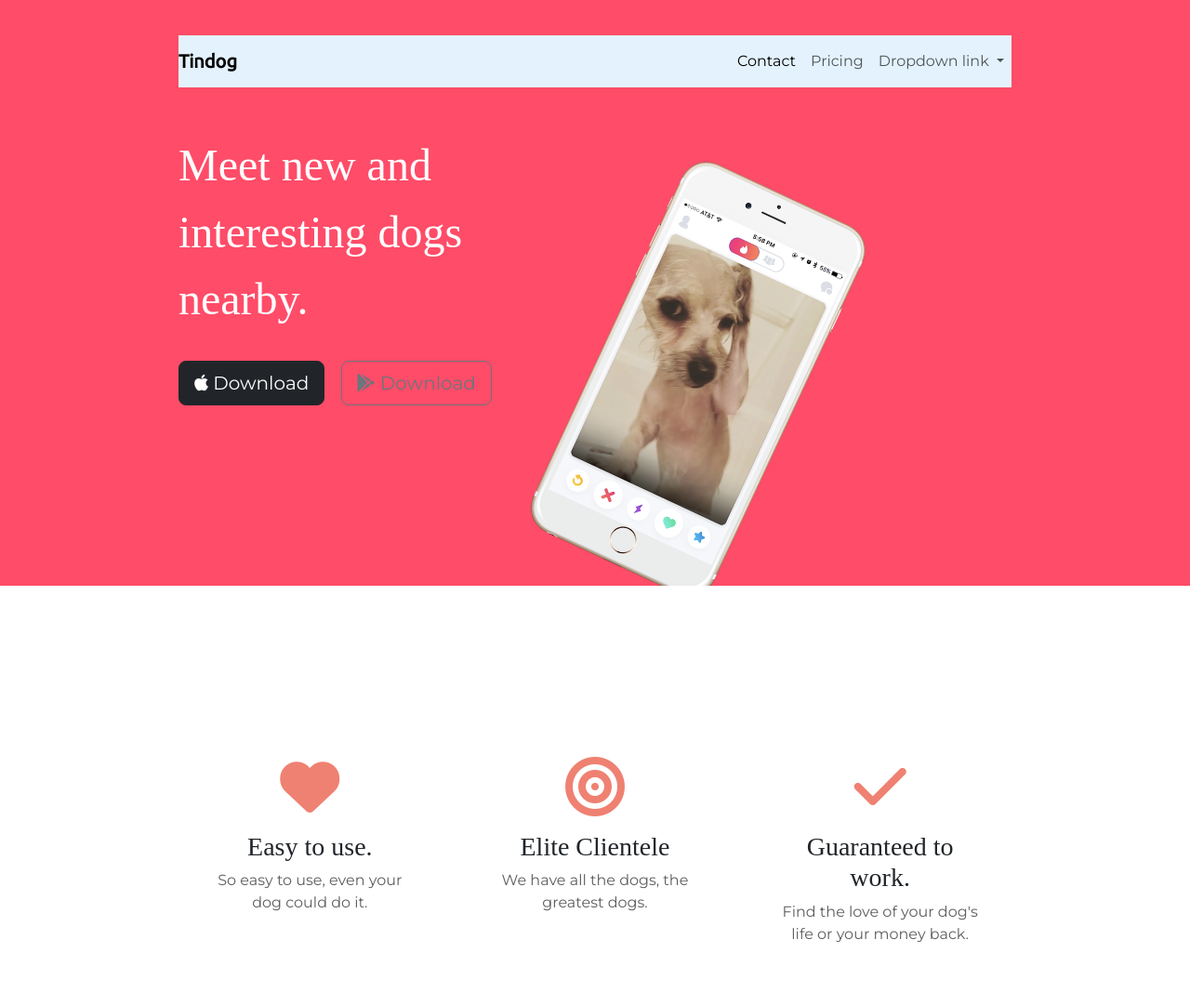
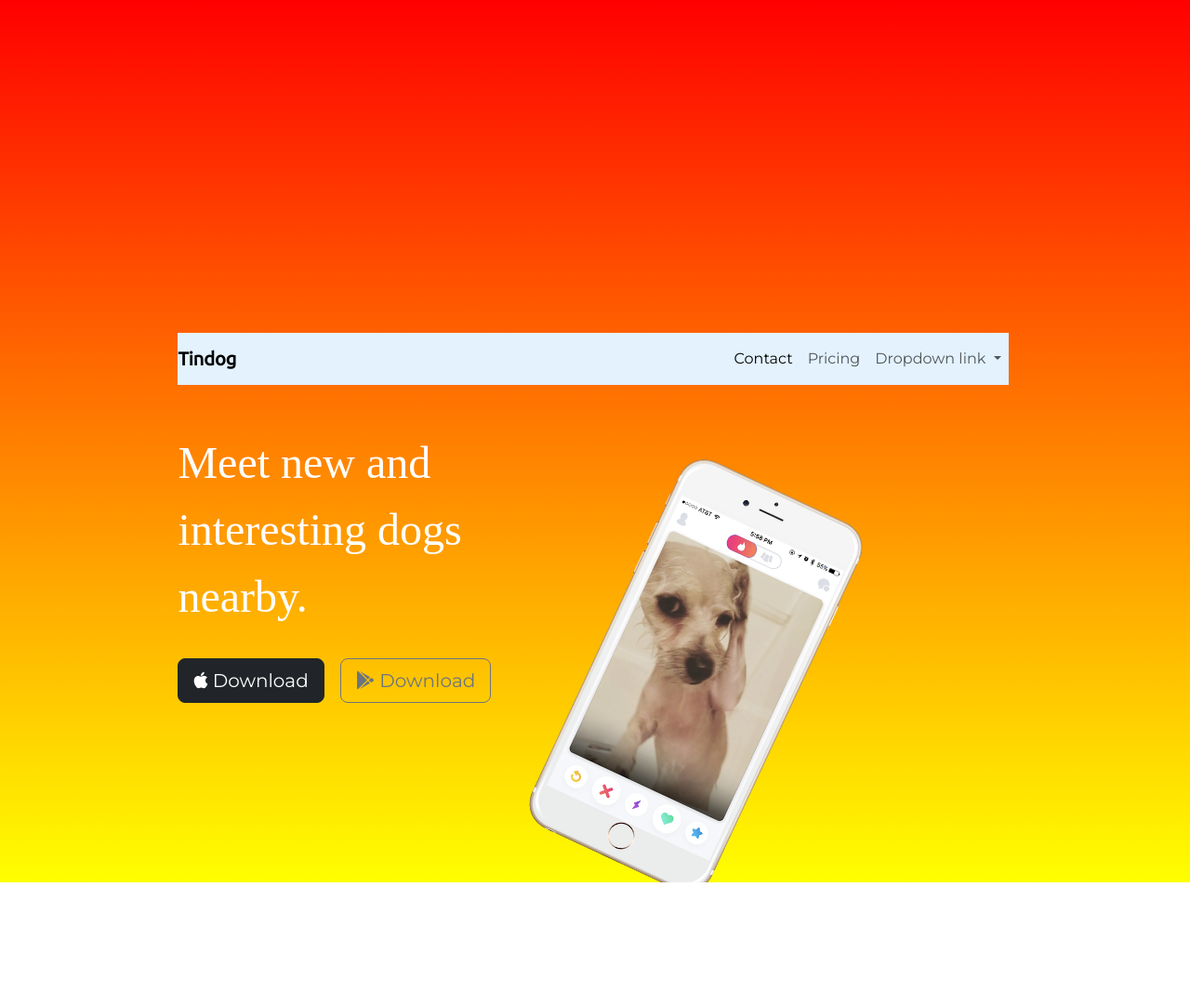
Before and after one commit to ncharlemagne/cvtest, a plain HTML site: page index.html in a window 1280 px wide. Shown: the top 1082 px of the page at 93% size. Drawn offline with nearby package versions, Linux system fonts and the light colour scheme.

Commit message:
Update styles.css

```diff
--- a/css/styles.css
+++ b/css/styles.css
@@ -8,8 +8,9 @@
 
 #title {
     background-color: #ff4c68;
+    background-image: linear-gradient(180deg, red, yellow);
     color: #fff;
-     padding: 3 rem 4 0rem 0rem;
+     padding: 20rem 4 0rem 0rem;
     font-weight : 30rem;
 
 
```
